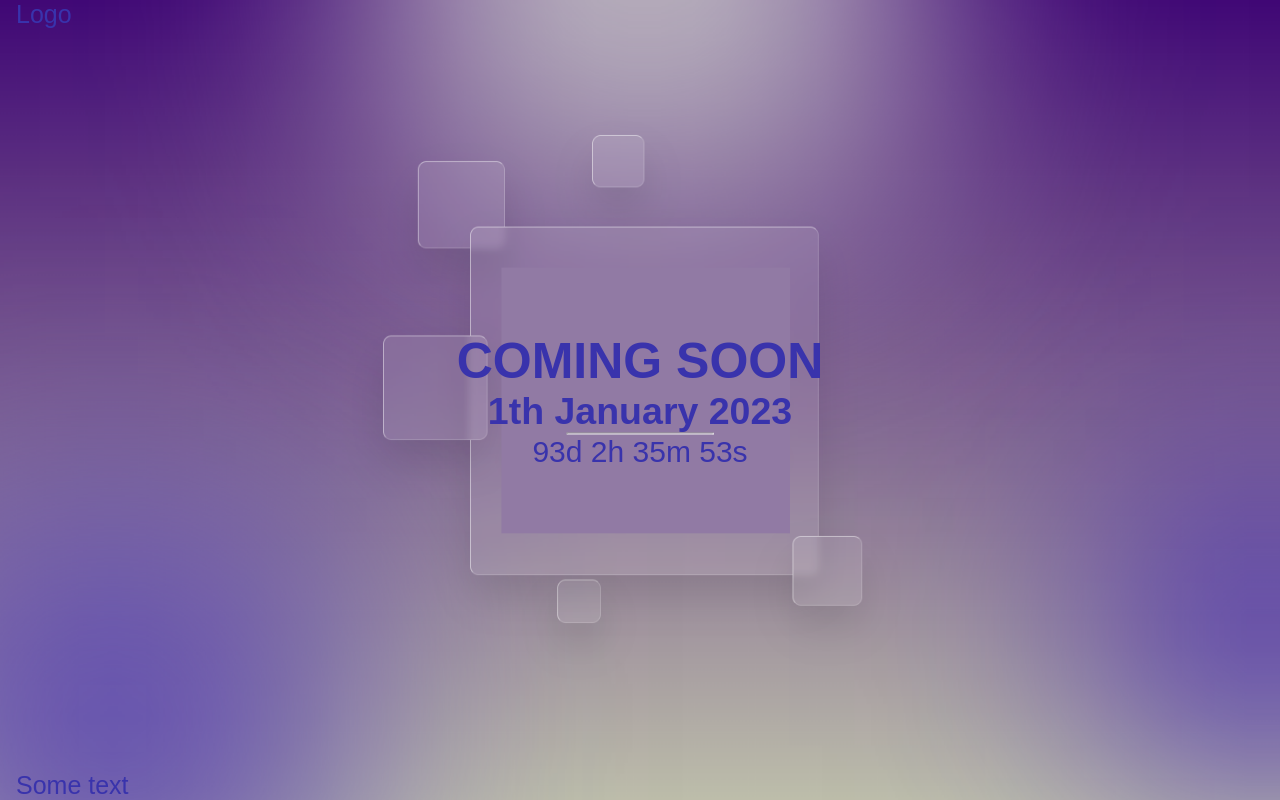
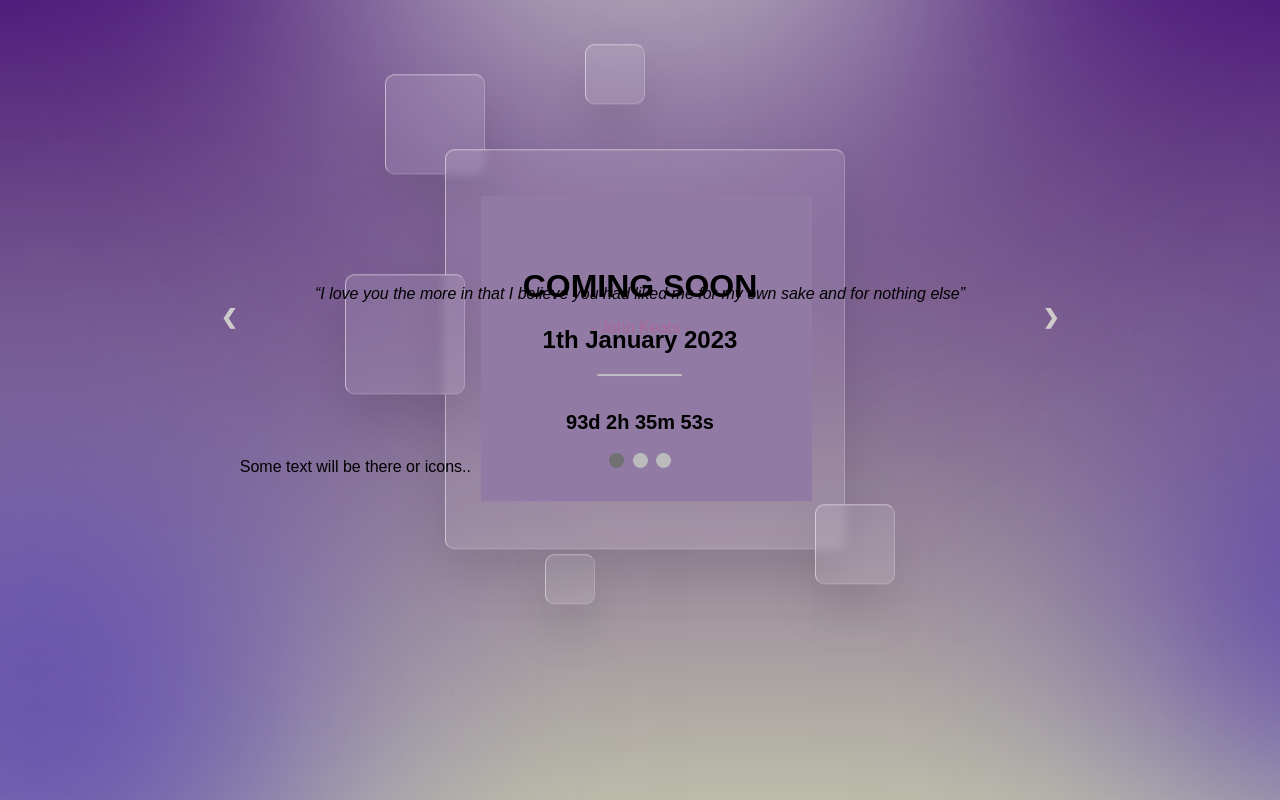
Before and after one commit to MariteAdijane/DialogsAB_JavaScript, a website: page Darbs202210/ComingSoon.html in a window 1280 px wide. Drawn offline with Linux system fonts and the light colour scheme.

Commit message:
Coming soon

```diff
--- a/Darbs202210/ComingSoon.html
+++ b/Darbs202210/ComingSoon.html
@@ -12,18 +12,52 @@
 <body>
 
 <div class="bgimg">
-  <div class="topleft">
-    <p>Logo</p>
   </div>
   <div class="middle">
     <h1>COMING SOON</h1>
     <h2>1th January 2023</h2>
-    <hr>
-    <p id="demo" style="font-size:30px"></p>
+    <hr color="#c1bdc2">
+    <br>
+    <h2 id="demo" style="font-size:20px"></h2>
   </div>
-  <div class="bottomleft">
-    <p>Some text</p>
+</div>
+
+<!-- SLIDER daļa no w3schools -->
+<!-- Slideshow container -->
+
+
+<div class="slideshow-container">
+
+  <!-- Full-width slides/quotes -->
+  <div class="mySlides">
+    <q>I love you the more in that I believe you had liked me for my own sake and for nothing else</q>
+    <p class="author">- John Keats -</p>
   </div>
+
+  <div class="mySlides">
+    <q>But man is not made for defeat. A man can be destroyed but not defeated.</q>
+    <p class="author">- Ernest Hemingway -</p>
+  </div>
+
+  <div class="mySlides">
+    <q>I have not failed. I've just found 10,000 ways that won't work.</q>
+    <p class="author">- Thomas A. Edison -</p>
+  </div>
+
+  <!-- Next/prev buttons -->
+  <a class="prev" onclick="plusSlides(-1)">&#10094;</a>
+  <a class="next" onclick="plusSlides(1)">&#10095;</a>
+</div>
+
+<!-- Dots/bullets/indicators -->
+<div class="dot-container">
+  <span class="dot" onclick="currentSlide(1)"></span>
+  <span class="dot" onclick="currentSlide(2)"></span>
+  <span class="dot" onclick="currentSlide(3)"></span>
+</div>
+
+<div class="bottomleft">
+  <p>Some text will be there or icons..</p>
 </div>
 
 <script src="scriptComingSoon.js">
--- a/Darbs202210/scriptComingSoon.js
+++ b/Darbs202210/scriptComingSoon.js
@@ -29,3 +29,33 @@ var countdownfunction = setInterval(function() {
     document.getElementById("demo").innerHTML = "EXPIRED";
   }
 }, 1000);
+
+
+/*SLIDER daļa no w3schools*/
+
+var slideIndex = 1;
+showSlides(slideIndex);
+
+function plusSlides(n) {
+  showSlides(slideIndex += n);
+}
+
+function currentSlide(n) {
+  showSlides(slideIndex = n);
+}
+
+function showSlides(n) {
+  var i;
+  var slides = document.getElementsByClassName("mySlides");
+  var dots = document.getElementsByClassName("dot");
+  if (n > slides.length) {slideIndex = 1}
+    if (n < 1) {slideIndex = slides.length}
+    for (i = 0; i < slides.length; i++) {
+      slides[i].style.display = "none";
+    }
+    for (i = 0; i < dots.length; i++) {
+      dots[i].className = dots[i].className.replace(" active", "");
+    }
+  slides[slideIndex-1].style.display = "block";
+  dots[slideIndex-1].className += " active";
+}
--- a/Darbs202210/styleComingSoon.css
+++ b/Darbs202210/styleComingSoon.css
@@ -1,101 +1,18 @@
 /*Piemērs no:
 https://www.codewithrandom.com/2022/09/09/glassmorphism-login-form-html-css-glassmorphism-form/*/
 
-* {
-  margin: 0;
-  padding: 0;
-  box-sizing: border-box;
-  font-family: "Poppins", sans-serif;
-}
-
 body {
-  overflow: hidden;
-}
-
-section {
-  display: flex;
-  min-height: 100vh;
-  align-items: center;
-  justify-content: center;
-  background: linear-gradient(to bottom, #3f0675, #bebfab);
-}
-
-section .colour {
-  position: absolute;
-  filter: blur(150px);
-}
-
-section .colour:nth-child(1) {
-  top: -350px;
-  width: 600px;
-  height: 600px;
-  background: #c1bdc2;
-}
-
-section .colour:nth-child(2) {
-  left: 100px;
-  width: 500px;
-  height: 500px;
-  bottom: -150px;
-  background: #5b45b0;
-}
-
-section .colour:nth-child(3) {
-  right: 100px;
-  bottom: 50px;
-  width: 300px;
-  height: 300px;
-  background: #2d0cb3;
-}
-
-.box {
-  position: relative;
-}
-
-.box .square {
-  position: absolute;
-  border-radius: 10px;
-  backdrop-filter: blur(5px);
-  background: rgba(255, 255, 255, 0.1);
-  animation-delay: calc(-1s * var(--i));
-  animation: animate 10s linear infinite;
-  box-shadow: 0 25px 45px rgba(0, 0, 0, 0.1);
-  border: 1px solid rgba(255, 255, 255, 0.5);
-  border-right: 1px solid rgba(255, 255, 255, 0.2);
-  border-bottom: 1px solid rgba(255, 255, 255, 0.2);
-}
-
-
-/*Oriģinālā koda daļa*/
-
-body, html {
     height: 100%;
-    margin: 0;
+    margin: 16%;
+    padding: 0;
+    box-sizing: border-box;
+    font-family: "Poppins", sans-serif;
+    background-image: url(./images/font.png);
+    background-position: center;
+    position: relative;
   }
 
-  .bgimg {
-    background-image: url(./images/font.png);
-    height: 100%;
-    background-position: center;
-    background-size: cover;
-    position: relative;
-    color: rgb(57, 51, 172);
-    font-family: "Courier New", Courier, monospace;
-    font-size: 25px;
-  }
-
-  .topleft {
-    position: absolute;
-    top: 0;
-    left: 16px;
-  }
-
-  .bottomleft {
-    position: absolute;
-    bottom: 0;
-    left: 16px;
-  }
-
+  /*Centrs*/
   .middle {
     position: absolute;
     top: 50%;
@@ -104,7 +21,90 @@ body, html {
     text-align: center;
   }
 
+  /*Kreisais apakšējais stūris*/
+  .bottomleft {
+    position: absolute;
+    bottom: 0;
+    left: 35px;
+
+  }
+  /*Tekstu atdalošā līnija*/
   hr {
     margin: auto;
-    width: 40%;
+    width: 35%;
   }
+
+  /*SLIDER daļas piemērs no:
+  https://www.w3schools.com/howto/howto_js_quotes_slideshow.asp*/
+
+  /* Slideshow container */
+
+.slideshow-container {
+  position: relative;
+  background: transparent 50%;
+
+}
+/* Slides */
+.mySlides {
+  display: none;
+  padding: 80px;
+  text-align: center;
+}
+
+/* Next & previous buttons */
+.prev, .next {
+  cursor: pointer;
+  position: absolute;
+  top: 50%;
+  width: auto;
+  margin-top: -30px;
+  padding: 16px;
+  color: rgb(206, 203, 203);
+  font-weight: bold;
+  font-size: 20px;
+  border-radius: 0 3px 3px 0;
+  user-select: none;
+}
+
+/* Position the "next button" to the right */
+.next {
+  position: absolute;
+  right: 0;
+  border-radius: 3px 0 0 3px;
+}
+
+/* On hover, add a black background color with a little bit see-through */
+.prev:hover, .next:hover {
+  background-color: rgba(68, 6, 115, 0.8);
+  color: white;
+}
+
+/* The dot/bullet/indicator container */
+.dot-container {
+  text-align: center;
+  padding: 20px;
+  position: relative;
+}
+
+/* The dots/bullets/indicators */
+.dot {
+  cursor: pointer;
+  height: 15px;
+  width: 15px;
+  margin: 0 2px;
+  background-color: #bbb;
+  border-radius: 50%;
+  display: inline-block;
+  transition: background-color 0.6s ease;
+}
+
+/* Add a background color to the active dot/circle */
+.active, .dot:hover {
+  background-color: #717171;
+}
+
+/* Add an italic font style to all quotes */
+q {font-style: italic;}
+
+/* Add a blue color to the author */
+.author {color: rgb(170, 104, 153);}
```
